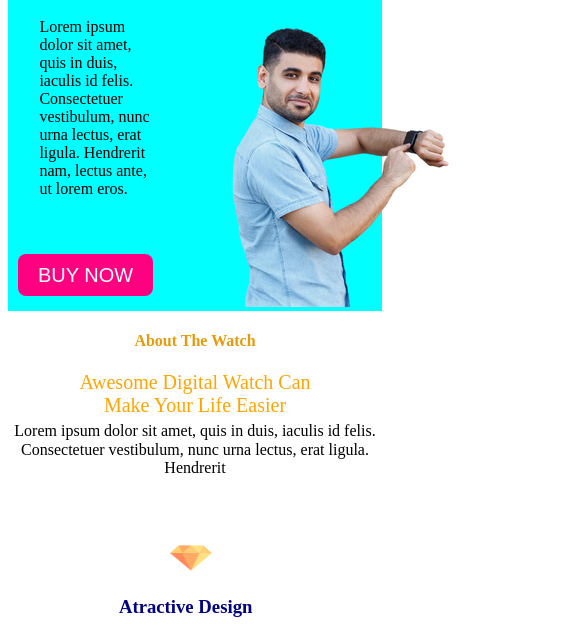
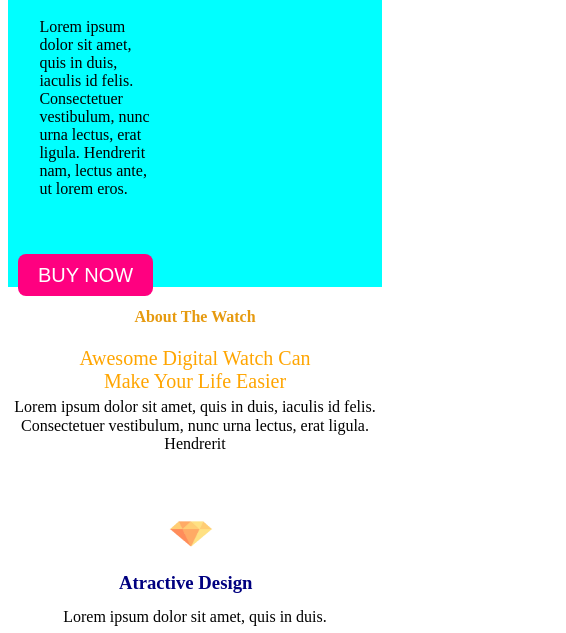
Before and after one commit to Mifimn/Smart-watch, a plain HTML site: page index.html in a window 390 px wide. Shown: the part 179-812 px from the top of the page, 566 px wide, since content can reach past the window. Drawn offline with Linux system fonts and the light colour scheme.

Commit message:
.hm changed

```diff
--- a/styles.css
+++ b/styles.css
@@ -415,7 +415,7 @@ h4 {
 
     /* home */
     .hm {
-        margin-left: 29%;
+        display: none;
 
     }
 
```
